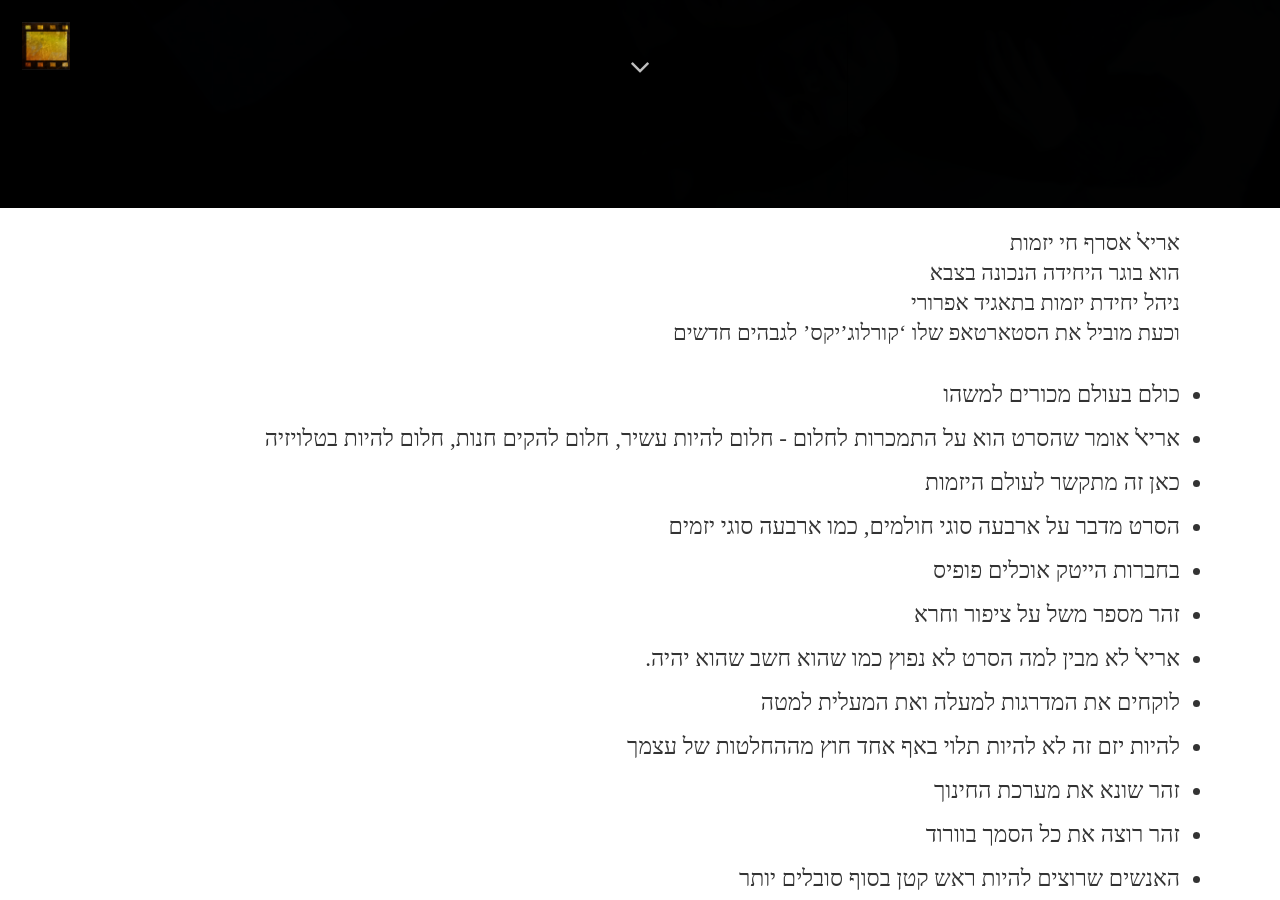
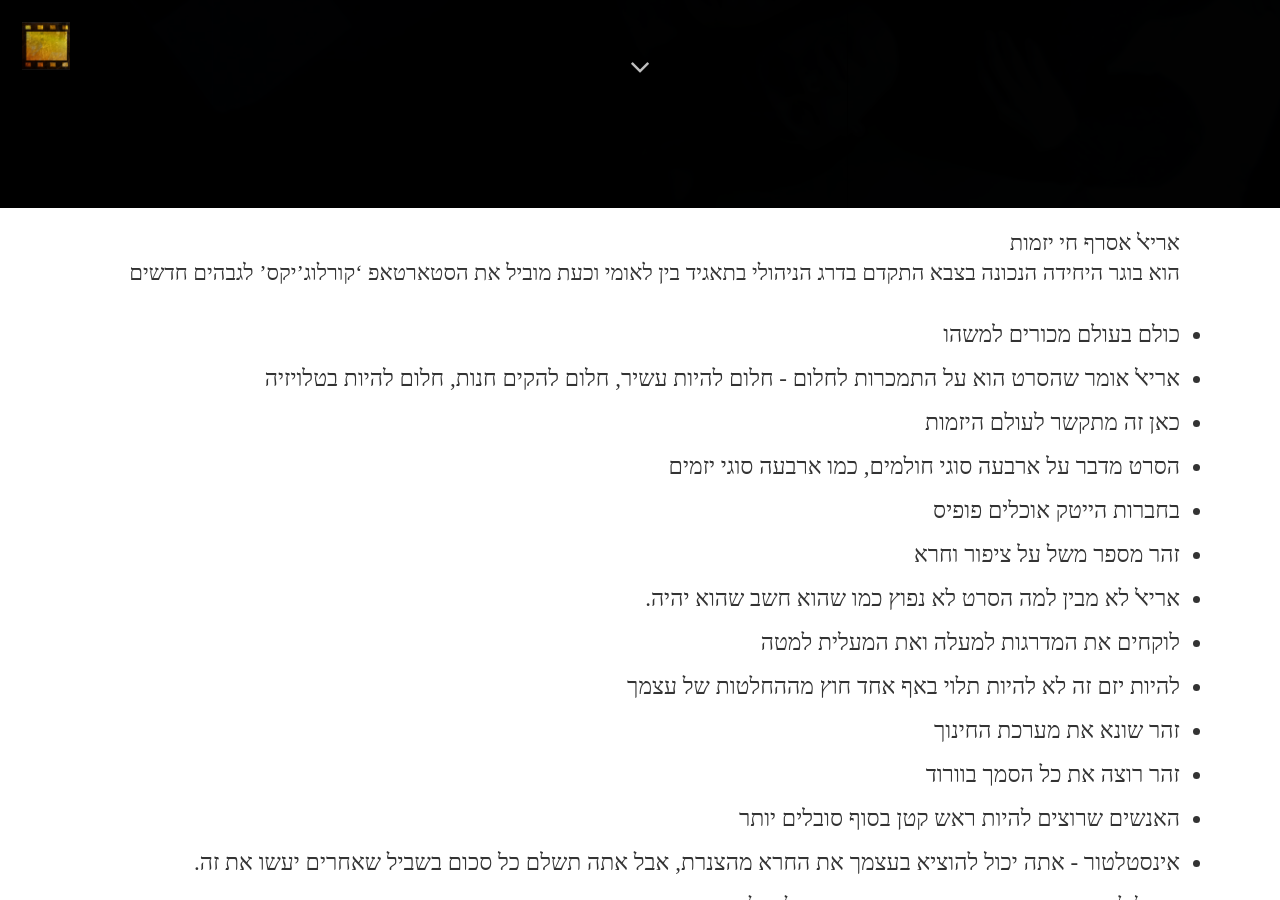
Before and after one commit to movietalkers/movietalkers.github.io, a Jekyll site: the page built from _posts/2018-02-25-requiem-for-a-dream.md, in a window 1280 px wide and 900 px high, scrolled down 692 px. Built offline with Jekyll 4.4.1, drawn with Linux system fonts in a browser that asks for light colours; nearby versions of some CDN libraries; some web fonts are replaced.

Commit message:
Update 2018-02-25-requiem-for-a-dream.md

```diff
--- a/_posts/2018-02-25-requiem-for-a-dream.md
+++ b/_posts/2018-02-25-requiem-for-a-dream.md
@@ -15,8 +15,8 @@
 ---
 אריאל אסרף חי יזמות
 הוא בוגר היחידה הנכונה בצבא
-ניהל יחידת יזמות בתאגיד אפרורי
-וכעת מוביל את הסטארטאפ שלו 'קורלוג'יקס' לגבהים חדשים
+התקדם בדרג הניהולי בתאגיד בין לאומי
+וכעת מוביל את הסטארטאפ ‘קורלוג’יקס’ לגבהים חדשים
 
 * כולם בעולם מכורים למשהו
 * אריאל אומר שהסרט הוא על התמכרות לחלום - חלום להיות עשיר, חלום להקים חנות, חלום להיות בטלויזיה
```
